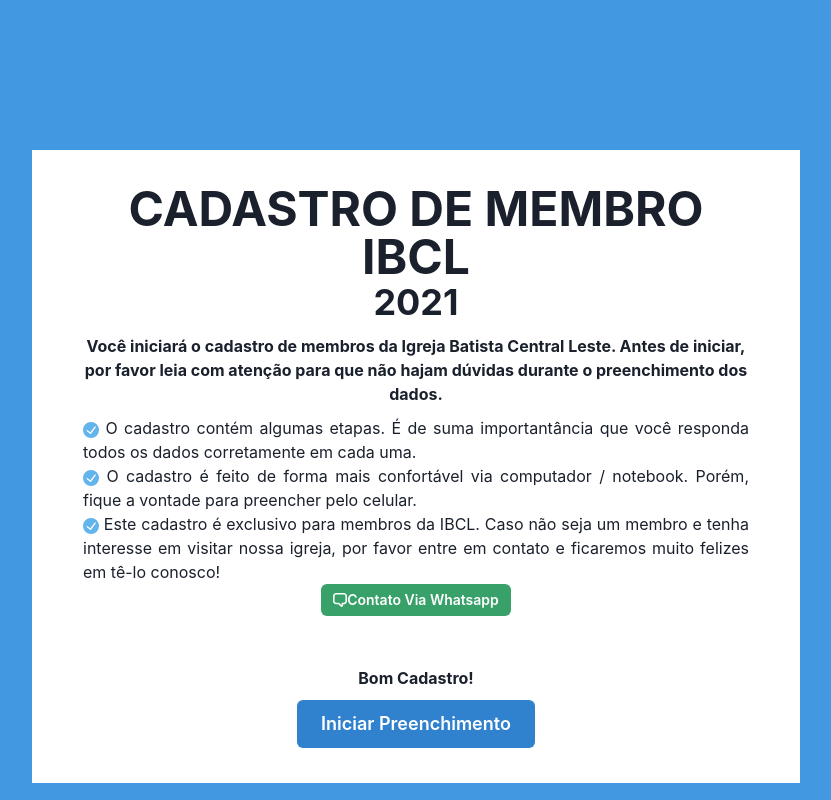
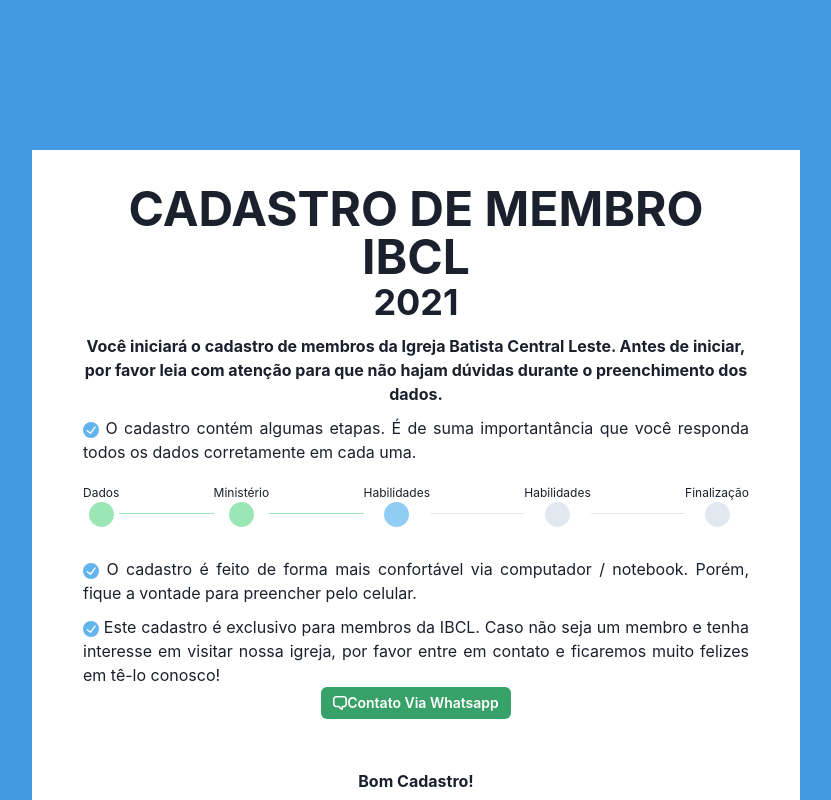
Before and after one commit to willysvarela/cadastro-membros-ibcl, a Next.js app: page / in a window 1280 px wide. Shown: the top 800 px of the page, without its empty margins (224-1055 px from the left). Built offline with nearby package versions, Linux system fonts and the light colour scheme.

Commit message:
Created StepsBar Component

```diff
--- a/components/SignUpSteps/SignUpInitialStep/index.js
+++ b/components/SignUpSteps/SignUpInitialStep/index.js
@@ -2,6 +2,15 @@
 import PropTypes from 'prop-types'
 import { Box, Heading, Text, Button, Spacer } from '@chakra-ui/react'
 import { ChatIcon, CheckCircleIcon } from '@chakra-ui/icons'
+import StepsBar, {STEP_STATUS} from '../../StepsBar'
+
+const DEMO_STEPS = [
+    {stepIndex: 0, description: "Dados", status: STEP_STATUS.DONE },
+    {stepIndex: 1, description: "Ministério", status: STEP_STATUS.DONE },
+    {stepIndex: 2, description: "Habilidades", status: STEP_STATUS.DOING },
+    {stepIndex: 3, description: "Habilidades", status: STEP_STATUS.HOLD },
+    {stepIndex: 4, description: "Finalização", status: STEP_STATUS.HOLD }
+];
 
 const SignUpInitialStep = props => {
     return (
@@ -17,9 +26,16 @@
             </Box>
             <Box marginTop="10px" textAlign="justify">
                 <Text><CheckCircleIcon color="blue.300"/> O cadastro contém algumas etapas. É de suma importantância que você responda todos os dados corretamente em cada uma. </Text>
+                <Box height="20px"/>
+                <StepsBar steps={DEMO_STEPS} />
+            </Box>
+            <Box marginTop="30px" textAlign="justify">
                 <Text><CheckCircleIcon color="blue.300"/> O cadastro é feito de forma mais confortável via computador / notebook. Porém, fique a vontade para preencher pelo celular. </Text>
+            </Box>
+            <Box marginTop="10px" textAlign="justify">
                 <Text><CheckCircleIcon color="blue.300"/> Este cadastro é exclusivo para membros da IBCL. Caso não seja um membro e tenha interesse em visitar nossa igreja, por favor entre em contato e ficaremos muito felizes em tê-lo conosco! </Text>
             </Box>
+
             <Button colorScheme="green" size="sm"><ChatIcon/> {" "}Contato Via Whatsapp</Button>
             <Box marginTop="50px">
                 <Text fontWeight="bold">Bom Cadastro!</Text>
--- /dev/null
+++ b/components/StepsBar/index.js
@@ -0,0 +1,64 @@
+import React, { useState, useEffect } from 'react'
+import PropTypes from 'prop-types'
+import { Box, Flex, Text } from '@chakra-ui/react'
+
+export const STEP_STATUS = {
+    DONE: "DONE",
+    HOLD: "HOLD",
+    DOING: "DOING"
+}
+
+const STATUS_COLORS = {
+    DONE: "green.200",
+    HOLD: "gray.200",
+    DOING: "blue.200"
+}
+
+const StepsBar = props => {
+    const [steps, setSteps] = useState([]);
+
+    useEffect(() => {
+        setSteps(props.steps);
+        return () => {
+            setSteps([])
+        }
+    }, [props.steps])
+
+    return (
+        <Flex align="center">
+            {steps.map((step, i) => {
+                return renderStep(step, i, steps)
+            })}
+        </Flex>
+    )
+}
+
+const renderStep = (step, index, steps) => {
+    const barColor = step.status !== STEP_STATUS.DONE ? STATUS_COLORS[STEP_STATUS.HOLD] : STATUS_COLORS[STEP_STATUS.DONE];
+    const isLastStep = index === steps.length - 1;
+    const barWidth = (100 / (steps.length - 1)) - 7;
+
+    return (
+        <>
+            <Flex direction="column" align="center">
+                <Text fontSize="xs">{step.description}</Text>
+                <Box width="25px" height="25px" backgroundColor={STATUS_COLORS[step.status]} borderRadius="20px"
+                marginTop={step.description === "" ? "16px" : "0px"}
+                />
+            </Flex>
+            {!isLastStep && <Box width={barWidth + "%"} height="1px" backgroundColor={barColor} marginTop="16px"></Box>}
+        </>
+    )
+}
+
+StepsBar.propTypes = {
+    steps: PropTypes.arrayOf(
+        PropTypes.shape({
+            stepIndex: PropTypes.number,
+            description: PropTypes.string,
+            status: PropTypes.string
+        })
+    )
+}
+
+export default StepsBar;
```
Also changed, not shown: components/SignUpSteps/SignUpStep1/index.js (added, +23 -0 lines), components/MainCard/index.js (line endings or trailing spaces).
